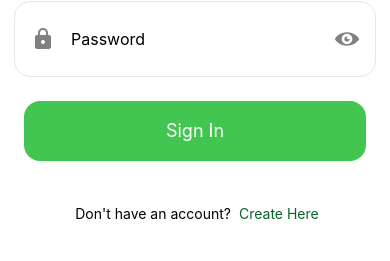
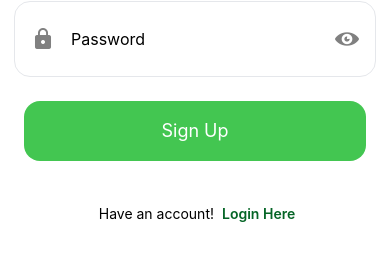
Before and after one commit to Orizaaaaa/chat-app, a React Native app: screen /signup in a window 390 px wide. Shown: the part 511-772 px from the top of the page. Built offline with nearby package versions, Linux system fonts and the light colour scheme.

Commit message:
finish page login and register

```diff
--- a/screens/login/LoginScreen.tsx
+++ b/screens/login/LoginScreen.tsx
@@ -42,7 +42,7 @@ const LoginScreen = () => {
                     <View className='flex w-full py-12 flex-row items-center justify-center space-x-2' >
                         <Text> Don't have an account?</Text>
                         <TouchableOpacity onPress={() => navigation.navigate("signup")}>
-                            <Text className='text-primaryBold ' >Create Here</Text>
+                            <Text className='text-primaryBold font-semibold' >Create Here</Text>
                         </TouchableOpacity>
                     </View>
 
--- a/screens/signup/SignUpScreen.tsx
+++ b/screens/signup/SignUpScreen.tsx
@@ -38,14 +38,14 @@ const SignUpScreen = () => {
 
                     <TouchableOpacity className='w-full px-4 py-2 rounded-2xl my-3 bg-primary flex items-center justify-center  ' >
                         <Text className='py-2 text-lg text-white' >
-                            Sign In
+                            Sign Up
                         </Text>
                     </TouchableOpacity>
 
                     <View className='flex w-full pt-5 flex-row items-center justify-center space-x-2' >
-                        <Text> Don't have an account?</Text>
+                        <Text> Have an account!</Text>
                         <TouchableOpacity onPress={() => navigation.navigate("login")}>
-                            <Text className='text-primaryBold ' >Create Here</Text>
+                            <Text className='text-primaryBold font-semibold' >Login Here</Text>
                         </TouchableOpacity>
                     </View>
 
```
